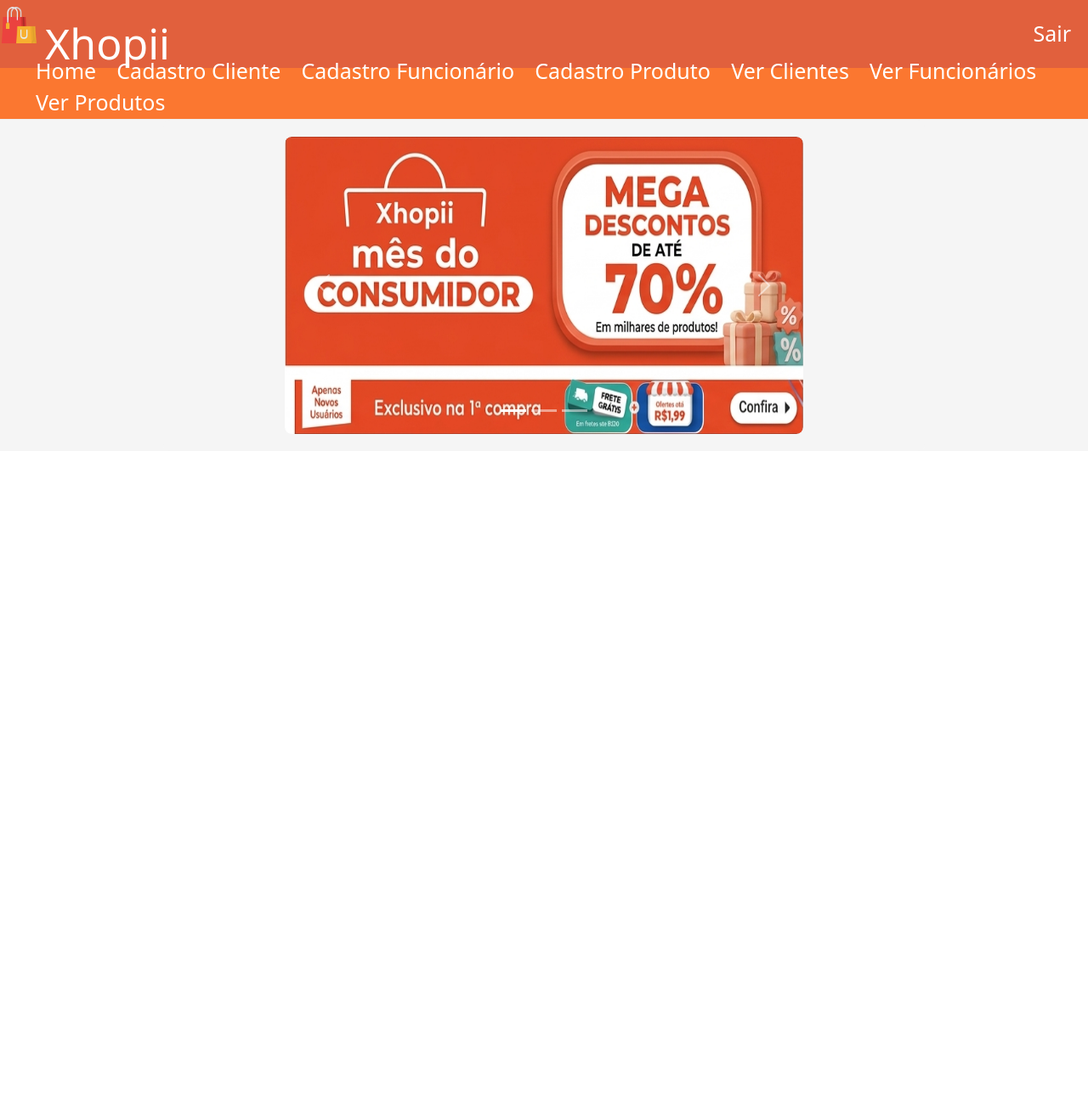
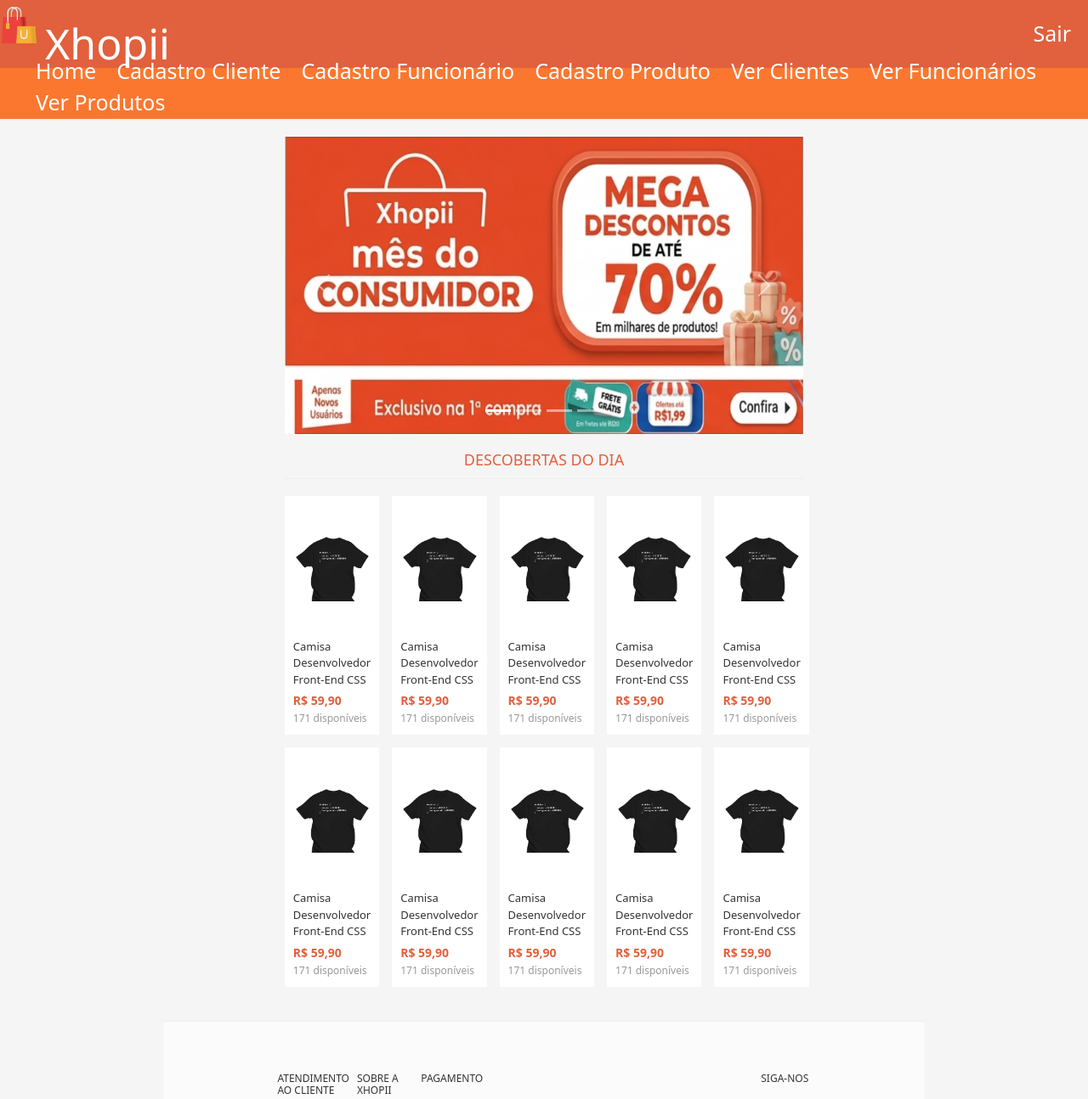
Before and after one commit to joaoppiress/xhopii, a PHP site: page /home.html in a window 1280 px wide. Shown: the top 1294 px of the page at 85% size. Before the commit the page ends 511 px from the top, so only its background shows below. Run offline with PHP 8.4, Linux system fonts and the light colour scheme.

Commit message:
home n terminada

```diff
--- a/home.css
+++ b/home.css
@@ -87,7 +87,6 @@ main {
 
 .conteudo-carrossel {
     width: 100%;
-    border-radius: 8px;
     overflow: hidden;
 }
 
@@ -95,18 +94,91 @@ main {
     width: 100%;
     height: 350px;
     object-fit: fill;
-    border-radius: 8px;
 }
-/*.conteudo-carrossel {
+
+.conteudo-produtos {
+    width: 70%;
+    margin: 20px auto;
+}
+
+.produtos-titulo {
+    text-align: center;
+    color: rgb(225, 96, 61) ;
+    font-size: 18px;
+    margin-bottom: 20px;
+    border-bottom: 1px solid #eee;
+    padding-bottom: 10px;
+}
+
+.produtos-grid {
+    display: grid;
+    grid-template-columns: repeat(5, 1fr); /* 5 colunas iguais */
+    gap: 15px;
+}
+
+.produto-card {
+    background-color: #fff;
+    padding: 10px;
+    text-align: left;
+    cursor: pointer;
+}
+
+.produto-card img {
+    width: 100%;
+    height: 150px;
+    object-fit: contain;
+}
+
+.produto-nome {
+    font-size: 13px;
+    color: #333;
+    margin: 8px 0 4px 0;
+}
+
+.produto-preco {
+    font-size: 14px;
+    color: rgb(225, 96, 61);
+    font-weight: bold;
+    margin: 0;
+}
+
+.produto-estoque {
+    font-size: 12px;
+    color: #999;
+    margin: 2px 0 0 0;
+}
+.footer-xhopii {
+    background-color: #fbfbfb;
+    padding: 60px 15%;
+    width: 100%;
+    border-top: 1px solid #eeeeee;
+}
+
+.footer-container {
+    display: flex;
+    justify-content: space-between;
     width: 100%;
 }
 
-.carousel {
-    width: 100%;
+.footer-col {
+    display: flex;
+    flex-direction: column;
 }
 
-.carousel-item img {
-    width: 100%;
-    height: 450px;
-    object-fit: fill;
-}*/
+.footer-col h4 {
+    font-size: 12px;
+    color: #333;
+    margin-bottom: 20px;
+}
+
+.footer-col nav {
+    display: flex;
+    flex-direction: column;
+}
+
+.footer-col a {
+    text-decoration: none;
+    color: #666;
+    font-size: 12px;
+    margin-bottom: 10px;
+}
--- a/home.html
+++ b/home.html
@@ -14,7 +14,7 @@
                 <h1>Xhopii</h1>
             </section>
             <section class="cabecalho-xhopii-sair">
-                <a href="login.html">Sair</a>
+                <a href="index.html">Sair</a>
             </section>
         </section>
         <section class="cabecalho-menu">
@@ -45,6 +45,7 @@
                     <button type="button" data-bs-target="#carouselExampleIndicators" data-bs-slide-to="0" class="active" aria-current="true" aria-label="Slide 1"></button>
                     <button type="button" data-bs-target="#carouselExampleIndicators" data-bs-slide-to="1" aria-label="Slide 2"></button>
                     <button type="button" data-bs-target="#carouselExampleIndicators" data-bs-slide-to="2" aria-label="Slide 3"></button>
+                    <button type="button" data-bs-target="#carouselExampleIndicators" data-bs-slide-to="3" aria-label="Slide 4"></button>
                 </section>
                 <section class="carousel-inner">
                     <section class="carousel-item active">
@@ -55,6 +56,9 @@
                     </section>
                     <section class="carousel-item">
                         <img src="img/carrossel3.png" class="d-block w-100" alt="Slide 3">
+                    </section>
+                    <section class="carousel-item">
+                        <img src="img/carrossel4.png" class="d-block w-100" alt="Slide 4">
                     </section>
                 </section>
                 <button class="carousel-control-prev" type="button" data-bs-target="#carouselExampleIndicators" data-bs-slide="prev">
@@ -70,8 +74,119 @@
 
             </section>
         </section>
+
+        <section class="conteudo-produtos">
+    <h2 class="produtos-titulo">DESCOBERTAS DO DIA</h2>
+
+    <section class="produtos-grid">
+
+        <section class="produto-card">
+            <img src="img/produto1.png" alt="Produto 1">
+            <p class="produto-nome">Camisa Desenvolvedor Front-End CSS</p>
+            <p class="produto-preco">R$ 59,90</p>
+            <p class="produto-estoque">171 disponíveis</p>
+        </section>
+
+        <section class="produto-card">
+            <img src="img/produto1.png" alt="Produto 2">
+            <p class="produto-nome">Camisa Desenvolvedor Front-End CSS</p>
+            <p class="produto-preco">R$ 59,90</p>
+            <p class="produto-estoque">171 disponíveis</p>
+        </section>
+        <section class="produto-card">
+            <img src="img/produto1.png" alt="Produto 3">
+            <p class="produto-nome">Camisa Desenvolvedor Front-End CSS</p>
+            <p class="produto-preco">R$ 59,90</p>
+            <p class="produto-estoque">171 disponíveis</p>
+        </section>
+        <section class="produto-card">
+            <img src="img/produto1.png" alt="Produto 4">
+            <p class="produto-nome">Camisa Desenvolvedor Front-End CSS</p>
+            <p class="produto-preco">R$ 59,90</p>
+            <p class="produto-estoque">171 disponíveis</p>
+        </section>
+        <section class="produto-card">
+            <img src="img/produto1.png" alt="Produto 5">
+            <p class="produto-nome">Camisa Desenvolvedor Front-End CSS</p>
+            <p class="produto-preco">R$ 59,90</p>
+            <p class="produto-estoque">171 disponíveis</p>
+        </section>
+        <section class="produto-card">
+            <img src="img/produto1.png" alt="Produto 6">
+            <p class="produto-nome">Camisa Desenvolvedor Front-End CSS</p>
+            <p class="produto-preco">R$ 59,90</p>
+            <p class="produto-estoque">171 disponíveis</p>
+        </section>
+        <section class="produto-card">
+            <img src="img/produto1.png" alt="Produto 7">
+            <p class="produto-nome">Camisa Desenvolvedor Front-End CSS</p>
+            <p class="produto-preco">R$ 59,90</p>
+            <p class="produto-estoque">171 disponíveis</p>
+        </section>
+        <section class="produto-card">
+            <img src="img/produto1.png" alt="Produto 8">
+            <p class="produto-nome">Camisa Desenvolvedor Front-End CSS</p>
+            <p class="produto-preco">R$ 59,90</p>
+            <p class="produto-estoque">171 disponíveis</p>
+        </section>
+        <section class="produto-card">
+            <img src="img/produto1.png" alt="Produto 9">
+            <p class="produto-nome">Camisa Desenvolvedor Front-End CSS</p>
+            <p class="produto-preco">R$ 59,90</p>
+            <p class="produto-estoque">171 disponíveis</p>
+        </section>
+        <section class="produto-card">
+            <img src="img/produto1.png" alt="Produto 10">
+            <p class="produto-nome">Camisa Desenvolvedor Front-End CSS</p>
+            <p class="produto-preco">R$ 59,90</p>
+            <p class="produto-estoque">171 disponíveis</p>
+        </section>
+
+        <!-- repete o produto-card para cada produto -->
+
+    </section>
+</section>
     </main>
+    <footer class="footer-xhopii">
+        <div class="footer-container">
+            <section class="footer-col">
+                <h4>ATENDIMENTO AO CLIENTE</h4>
+                <nav>
+                    <a href="#">Central de Ajuda</a>
+                    <a href="#">Como Comprar</a>
+                    <a href="#">Métodos de Pagamento</a>
+                    <a href="#">Garantia Xhopii</a>
+                    <a href="#">Devolução e Reembolso</a>
+                </nav>
+            </section>
 
+            <section class="footer-col">
+                <h4>SOBRE A XHOPII</h4>
+                <nav>
+                    <a href="#">Sobre Nós</a>
+                    <a href="#">Políticas Xhopii</a>
+                    <a href="#">Privacidade</a>
+                    <a href="#">Programa de Afiliados</a>
+                </nav>
+            </section>
+
+            <section class="footer-col">
+                <h4>PAGAMENTO</h4>
+                <figure class="pagamento-icones">
+                    <img src="img/cartoes.png" alt="Métodos de pagamento">
+                </figure>
+            </section>
+
+            <section class="footer-col">
+                <h4>SIGA-NOS</h4>
+                <nav>
+                    <a href="#">Instagram</a>
+                    <a href="#">Twitter</a>
+                    <a href="#">Facebook</a>
+                </nav>
+            </section>
+        </div>
+    </footer>
     <script src="https://cdn.jsdelivr.net/npm/bootstrap@5.3.0/dist/js/bootstrap.bundle.min.js"></script>
 </body>
 </html>
--- a/ver_produto.html
+++ b/ver_produto.html
@@ -17,7 +17,7 @@
         <section class="cabecalho-menu">
             <nav>
                 <ul>
-                    <a href="index.html">Home</a>
+                    <a href="home.html">Home</a>
                     <a href="#">Cadastro Cliente</a>
                     <a href="#">Cadastro Funcionário</a>
                     <a href="#">Cadastro Produto</a>
```
Also changed, not shown: img/carrossel4.png (added).
